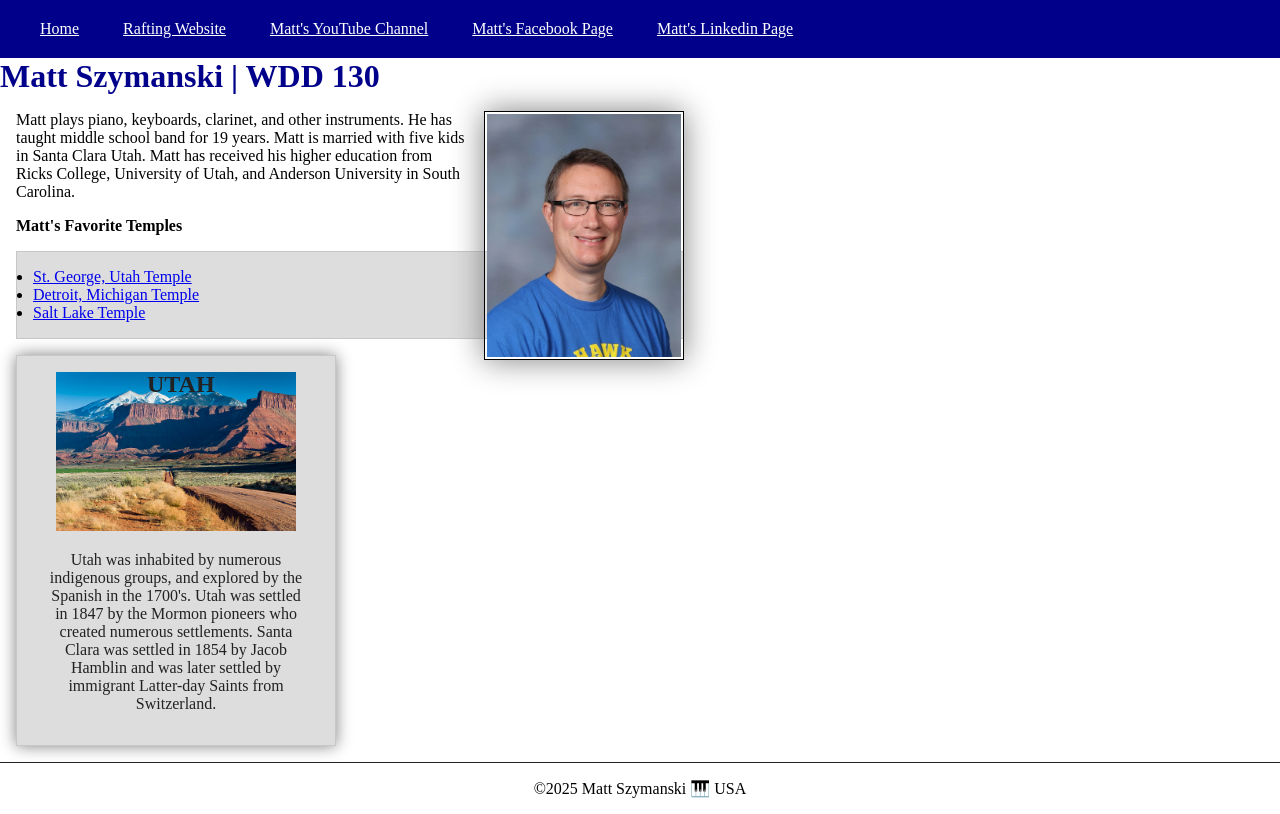
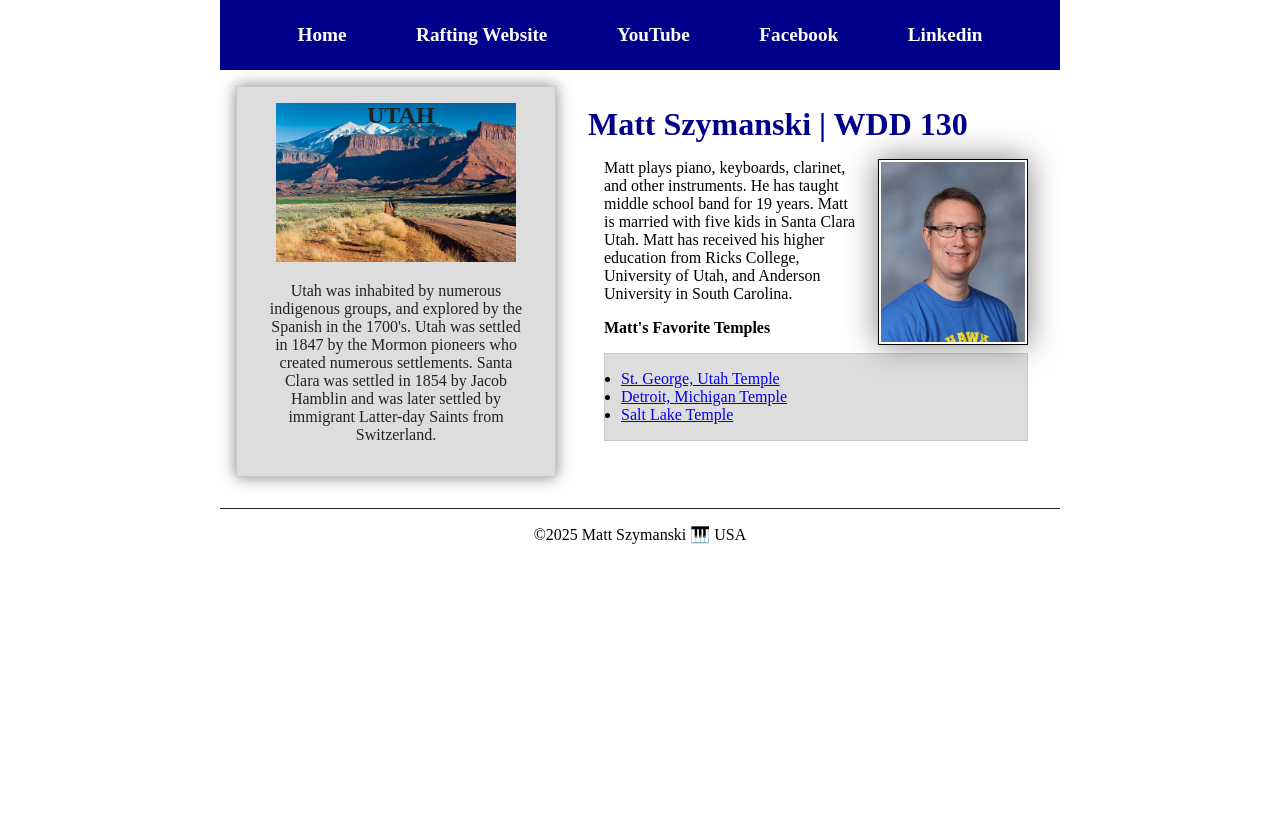
Before and after one commit to mattszymanski/wdd130, a plain HTML site: page index.html in a window 1280 px wide. Drawn offline with Linux system fonts and the light colour scheme.

Commit message:
updated index page

```diff
--- a/index.html
+++ b/index.html
@@ -13,11 +13,12 @@
             <nav>
                 <a href="#">Home</a>
                 <a href="wwr/">Rafting Website</a>
-                <a href="https://www.youtube.com/@matthewszymanski7037" target="_blank">Matt's YouTube Channel</a>
-                <a href="https://www.facebook.com/matt.szymanski.969" target="_blank">Matt's Facebook Page</a>
-                <a href="www.linkedin.com/in/matt-szymanski-9b9219357" target="_blank">Matt's Linkedin Page</a>
+                <a href="https://www.youtube.com/@matthewszymanski7037" target="_blank">YouTube</a>
+                <a href="https://www.facebook.com/matt.szymanski.969" target="_blank">Facebook</a>
+                <a href="www.linkedin.com/in/matt-szymanski-9b9219357" target="_blank">Linkedin</a>
             </nav>
         </header>
+        <div class="grid">
             <main>
                 <h1>Matt Szymanski | WDD 130</h1>
                 <img src="images/profile.webp" alt="Matt Szymanski" width="200">
@@ -39,6 +40,7 @@
                 <img src="images/southernutah.jpg" alt="Southern Utah">
                 <p>Utah was inhabited by numerous indigenous groups, and explored by the Spanish in the 1700's. Utah was settled in 1847 by the Mormon pioneers who created numerous settlements. Santa Clara was settled in 1854 by Jacob Hamblin and was later settled by immigrant Latter-day Saints from Switzerland.</p>
             </aside>
+        </div>
         <footer>
             <p>©2025 Matt Szymanski 🎹 USA</p>
         </footer>
--- a/styles/styles.css
+++ b/styles/styles.css
@@ -2,6 +2,7 @@
     margin: 0;
     padding: 0;
     box-sizing: border-box;
+
 }
 
 :root {
@@ -12,13 +13,21 @@
 
 nav {
     background-color: var(--background-color);
-    padding: var(--padding);
+    padding: 1rem;
+    display: flex;
+    justify-content: space-evenly;
+    align-items: center;
 }
 
 nav a {
     color: white;
-    display: inline;
-    padding: var(--padding);
+    display: block;
+    padding: 0.5rem;
+    text-decoration: none;
+    font-size: 1.2rem;
+    font-weight: 700;
+
+
 }
 
 figcaption {
@@ -28,11 +37,12 @@ figcaption {
 
 h1 {
     color: var(--background-color);
+    border-bottom: 5px darkblue;
 }
 
 main img {
     margin: var(--margin);
-    width: 200px;
+    width: 150px;
     height: auto;
     border: 1px solid black;
     padding: 2px;
@@ -45,8 +55,14 @@ p {
     padding: 0;
 }
 
+.grid {
+    display: grid;
+    align-items: center;
+}
+
 main {
-    max-width: 700px;
+    grid-column: 2/3;
+    margin: 1rem;
 }
 
 aside {
@@ -59,6 +75,8 @@ aside {
     text-align: center;
     box-shadow: 0 0 15px gray;
     position: relative;
+    grid-column: 1/2;
+    grid-row: 1/2;
 }
 
 aside h2 {
@@ -72,12 +90,17 @@ aside img {
     height: auto;
 }
 
+header, .grid, footer {
+
+    max-width: 840px;
+    margin: 0 auto;
+}
+
 footer {
     margin-top: 15px;
     border-top: 1px solid #222;
     text-align: center;
 }
-
 /* Class Selectors */
 .box {
     margin: 1rem;
```
Lines whose indentation alone changed are shown as unchanged.
